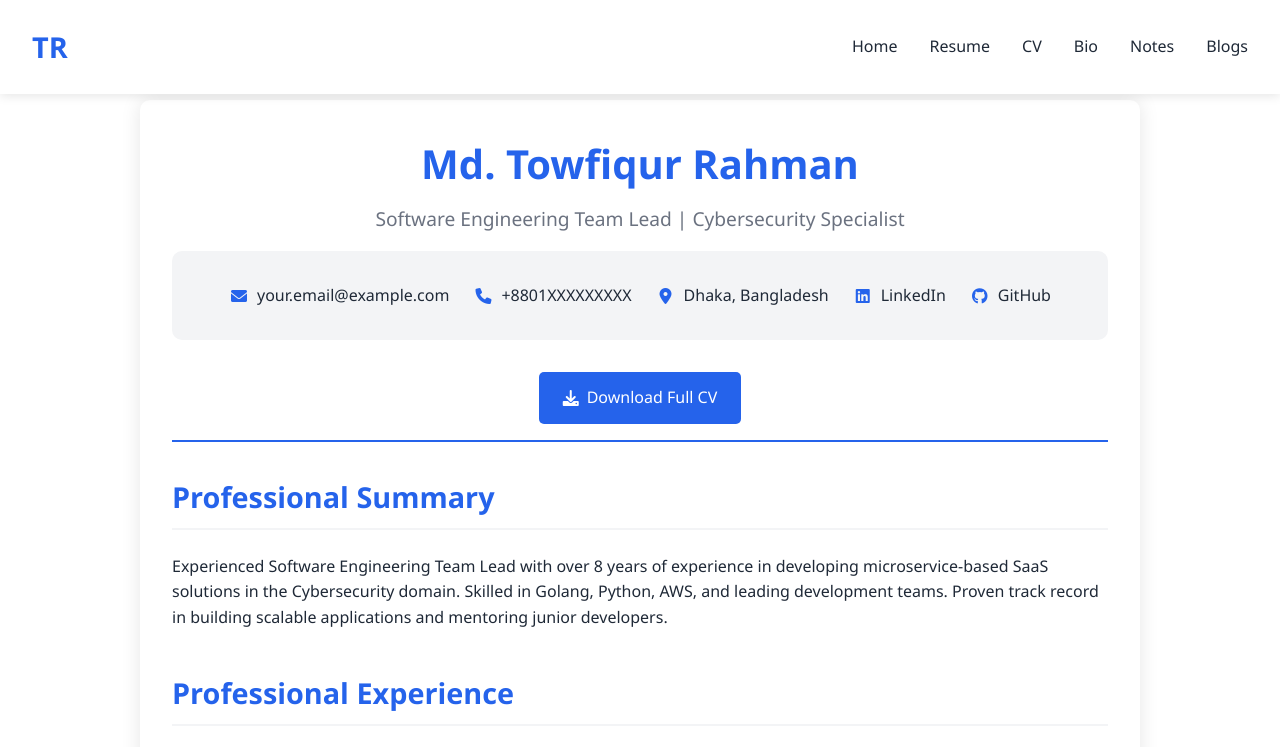
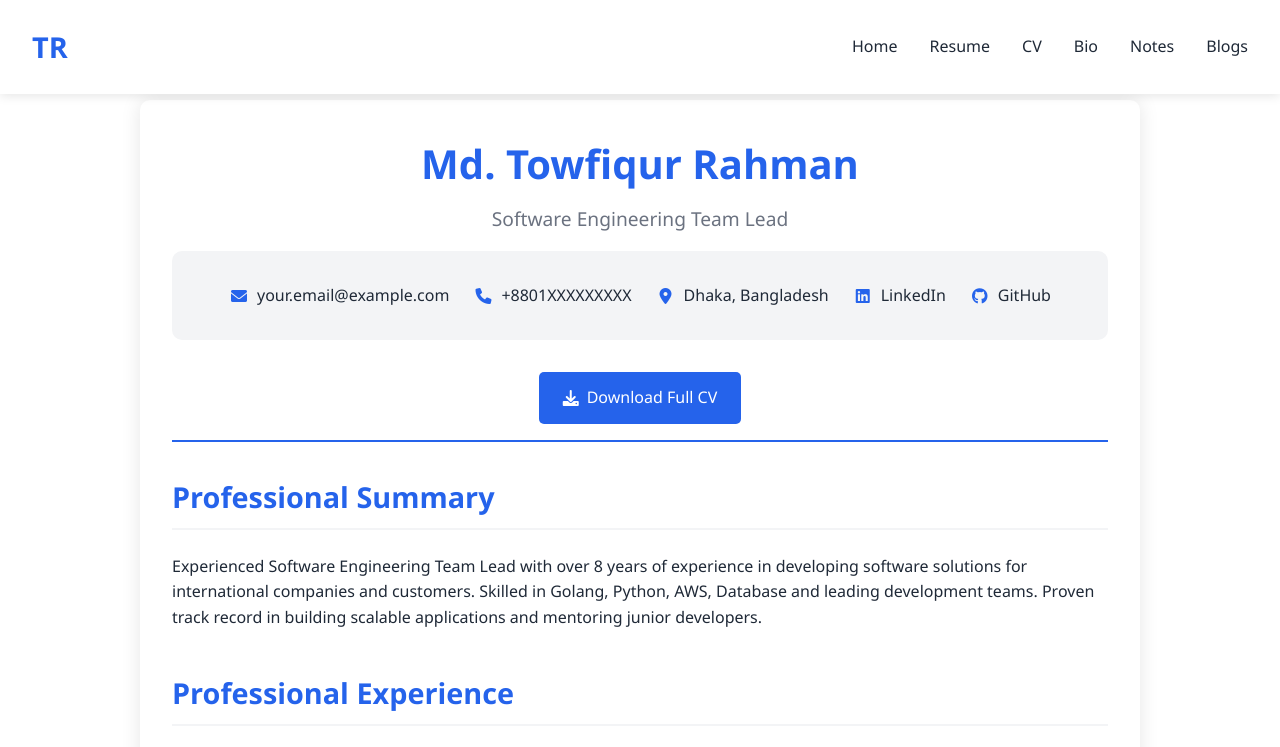
Before and after one commit to towfiq007/towfiq.com, a plain HTML site: page resume.html in a window 1280 px wide. Shown: the top 747 px of the page. Drawn offline with Linux system fonts and the light colour scheme.

Commit message:
Update resume.html

```diff
--- a/resume.html
+++ b/resume.html
@@ -237,7 +237,7 @@
     <div class="resume-container">
         <div class="resume-header">
             <h1>Md. Towfiqur Rahman</h1>
-            <p>Software Engineering Team Lead | Cybersecurity Specialist</p>
+            <p>Software Engineering Team Lead</p>
 
             <div class="contact-info">
                 <a href="mailto:your.email@example.com"><i class="fas fa-envelope"></i> your.email@example.com</a>
@@ -254,7 +254,7 @@
 
         <div class="resume-section">
             <h2>Professional Summary</h2>
-            <p>Experienced Software Engineering Team Lead with over 8 years of experience in developing microservice-based SaaS solutions in the Cybersecurity domain. Skilled in Golang, Python, AWS, and leading development teams. Proven track record in building scalable applications and mentoring junior developers.</p>
+            <p>Experienced Software Engineering Team Lead with over 8 years of experience in developing software solutions for international companies and customers. Skilled in Golang, Python, AWS, Database and leading development teams. Proven track record in building scalable applications and mentoring junior developers.</p>
         </div>
 
         <div class="resume-section">
```
